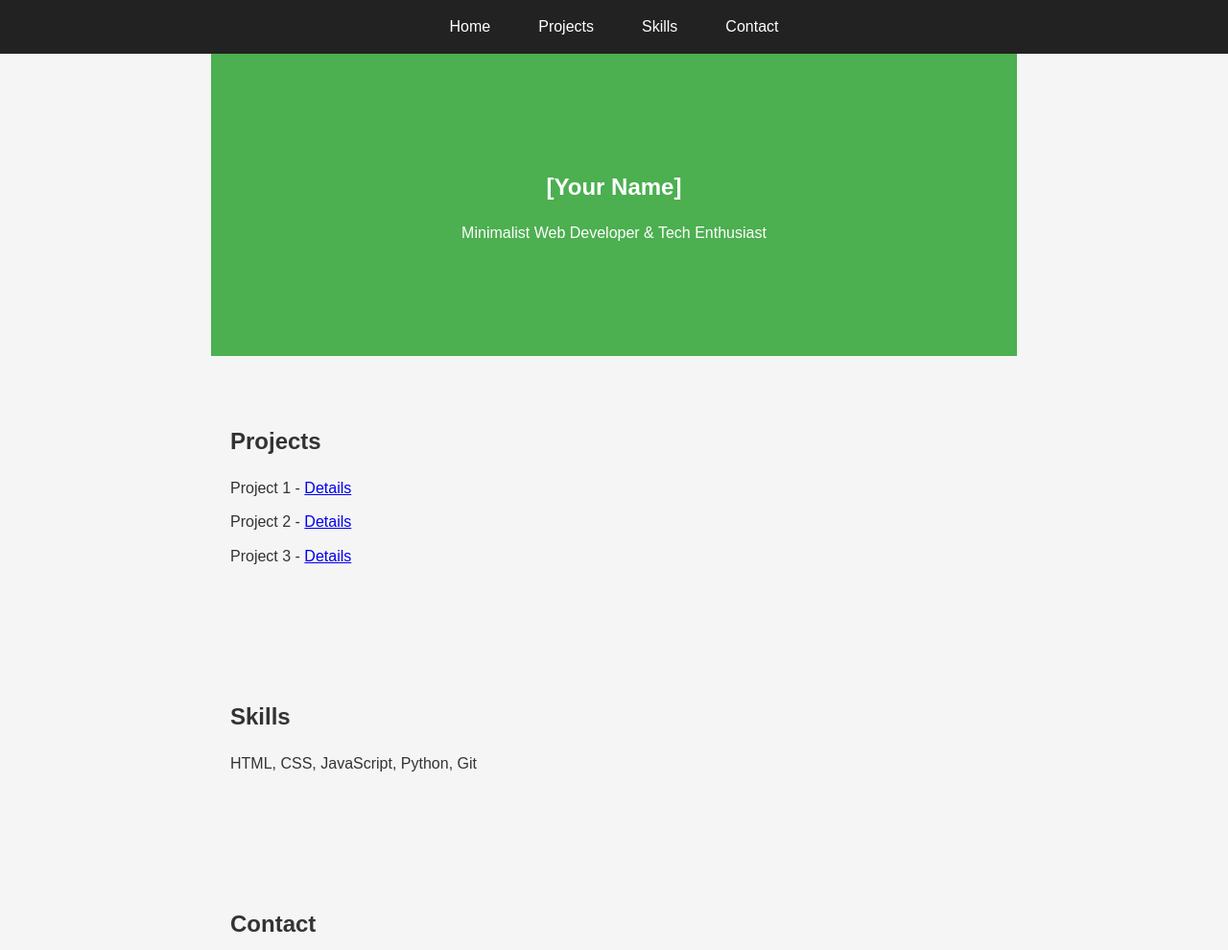
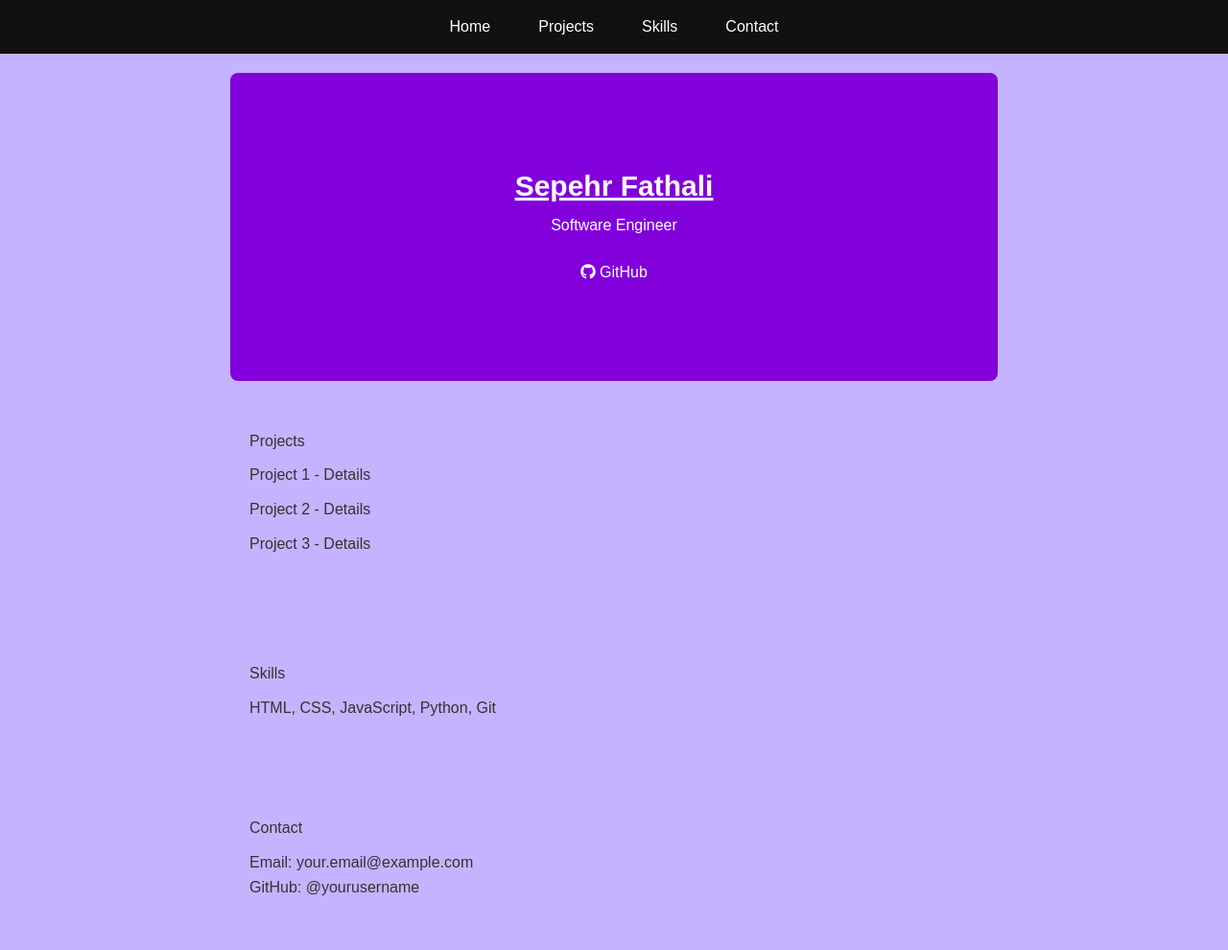
Before and after one commit to 53p3h2/portfolio, a plain HTML site: page index.html in a window 1280 px wide. Shown: the top 990 px of the page at 96% size. Drawn offline with nearby package versions, Linux system fonts and the light colour scheme.

Commit message:
added tailwind and fontawesome

```diff
--- a/assets/css/style.css
+++ b/assets/css/style.css
@@ -2,7 +2,6 @@ body {
     font-family: Arial, sans-serif;
     margin: 0;
     padding: 0;
-    background-color: #f5f5f5;
     color: #333;
     line-height: 1.6;
 }
@@ -11,8 +10,9 @@ nav {
     display: flex;
     justify-content: center;
     gap: 20px;
-    background-color: #222;
+    background-color: #111;
     padding: 10px 0;
+    margin-bottom: 20px;
     position: sticky;
     top: 0;
     z-index: 10;
@@ -37,7 +37,6 @@ section {
 
 #home {
     text-align: center;
-    background-color: #4CAF50;
     color: #fff;
     padding: 100px 20px;
 }
--- a/index.html
+++ b/index.html
@@ -3,20 +3,29 @@
 <head>
     <meta charset="UTF-8">
     <meta name="viewport" content="width=device-width, initial-scale=1.0">
-    <title>Portfolio | [Your Name]</title>
+    <title>Portfolio | Sepehr Fathali</title>
+    <script src="https://cdn.jsdelivr.net/npm/@tailwindcss/browser@4"></script>
+    <script src="https://kit.fontawesome.com/0c09467a5a.js" crossorigin="anonymous"></script>
     <link rel="stylesheet" href="assets/css/style.css">
 </head>
-<body>
-    <nav>
+<body class="bg-violet-300">
+    <nav class="bg-black">
         <a href="#home">Home</a>
         <a href="#projects">Projects</a>
         <a href="#skills">Skills</a>
         <a href="#contact">Contact</a>
     </nav>
 
-    <section id="home">
-        <h1>[Your Name]</h1>
-        <p>Minimalist Web Developer & Tech Enthusiast</p>
+    <section id="home" class="bg-purple-700 rounded-lg">
+        <h1 class="text-3xl font-bold underline">
+            Sepehr Fathali
+          </h1>
+        <h1>Software Engineer</h1>
+        <div class="flex justify-center gap-4 mt-6">
+            <a href="https://github.com/53p3h2" target="_blank" class="text-white hover:text-gray-200">
+                <i class="fa-brands fa-github"></i> GitHub
+            </a>
+        </div>
     </section>
 
     <section id="projects">
```
